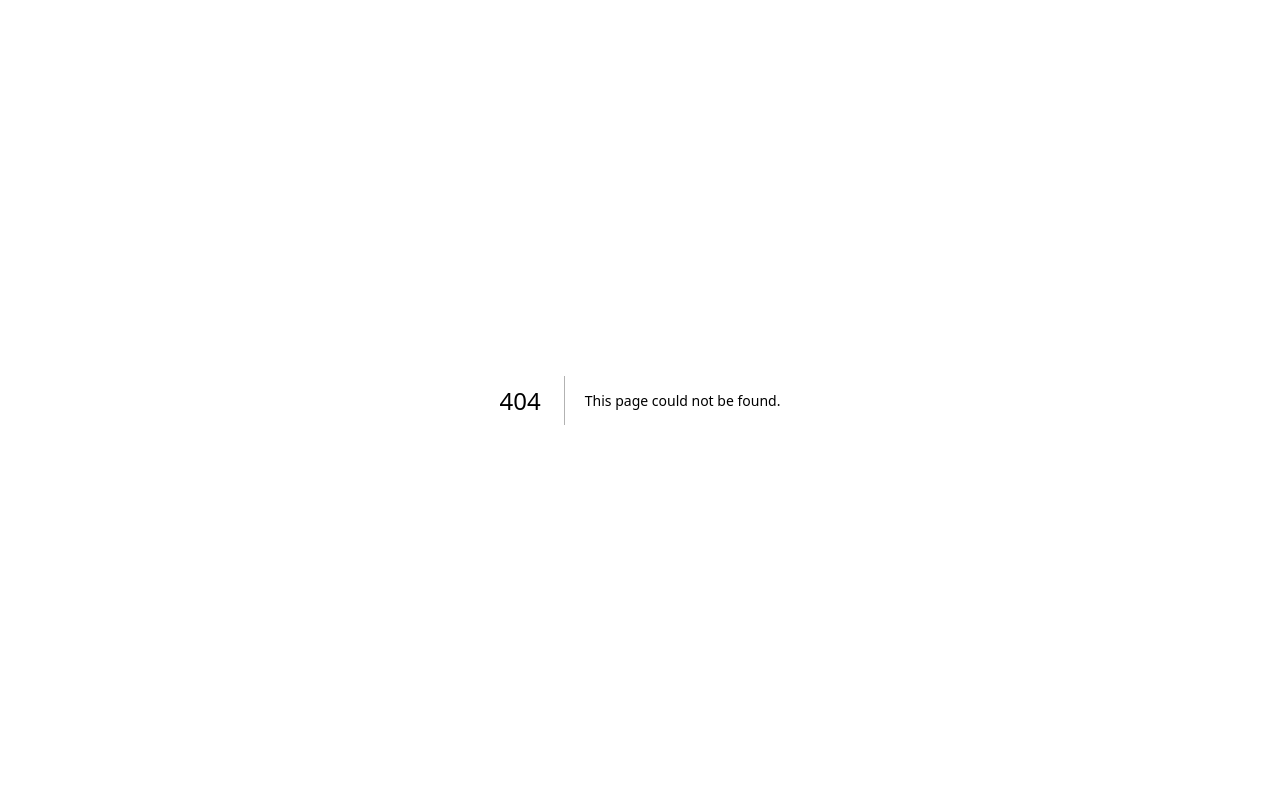
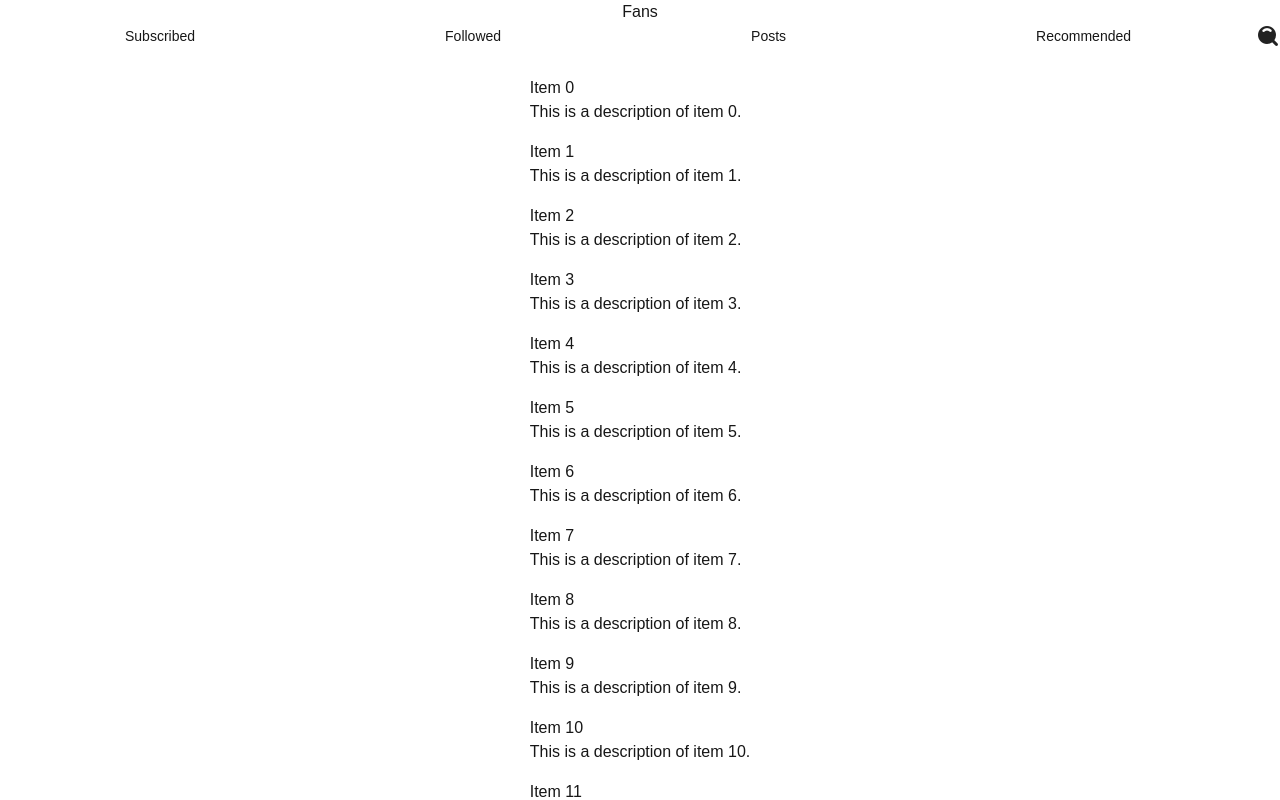
Before and after one commit to doudoumao1031/onlyfans-web, a Next.js app: page /explore/posts in a window 1280 px wide. Before the commit this address had no page. Built offline with nearby package versions, Linux system fonts and the light colour scheme.

Commit message:
explore constructure update

```diff
--- /dev/null
+++ b/app/explore/layout.tsx
@@ -0,0 +1,12 @@
+import Header from '@/ui/common/header';
+import Nav from '@/ui/explore/nav'
+
+export default function Layout({ children }: { children: React.ReactNode }) {
+  return (
+    <div className="flex h-screen flex-col w-full justify-start items-center">
+        <Header />
+        <Nav />
+        <div className="grow px-4 py-3 overflow-hidden">{children}</div>
+    </div>
+  );
+}
--- a/app/waterfall/page.tsx
+++ b/app/explore/posts/page.tsx
@@ -1,5 +1,5 @@
-import InfiniteScroll from "@/app/ui/waterfall/infinite-scroll-swr";
-import {fetchSeeds} from "@/app/lib/data";
+import InfiniteScroll from "@/ui/explore/infinite-scroll-swr";
+import {fetchSeeds} from "@/lib/data";
 
 // You don’t need to change the implementation of fetchSeeds.
 export const revalidate = 3600; // Regenerate the page every 3600 seconds
@@ -7,7 +7,7 @@ export const revalidate = 3600; // Regenerate the page every 3600 seconds
 export default async function Page() {
     const { items, hasMore } = await fetchSeeds(1);
     return (
-        <div className="container mx-auto p-4">
+        <div className="container h-full mx-auto p-4">
             <InfiniteScroll initialItems={items} initialHasMore={hasMore} />
         </div>
     );
--- a/app/ui/waterfall/infinite-scroll-swr.tsx
+++ /dev/null
@@ -1,94 +0,0 @@
-"use client";
-
-import React, { useEffect, useState, useRef } from "react";
-import { debounce } from "lodash";
-import useSWR from "swr";
-
-const fetcher = (url: string) => fetch(url).then((res) => res.json());
-
-interface InfiniteScrollProps {
-    initialItems: number[];
-    initialHasMore: boolean;
-}
-
-export default function InfiniteScroll({ initialItems, initialHasMore }: InfiniteScrollProps){
-
-    const [items, setItems] = useState<number[]>(initialItems);
-    const [page, setPage] = useState(1);
-    const [hasMore, setHasMore] = useState(initialHasMore);
-    const isFetchingRef = useRef(false);
-
-    const { data, isValidating, error } = useSWR<{ items: number[]; hasMore: boolean }>(
-        hasMore ? `/api/seeds?page=${page}` : null,
-        fetcher,
-        { revalidateOnFocus: false, keepPreviousData: true }
-    );
-
-    // Preload the next page
-    // eslint-disable-next-line @typescript-eslint/no-unused-vars
-    const { data: nextPageData } = useSWR<{ items: number[]; hasMore: boolean }>(
-        hasMore ? `/api/seeds?page=${page + 1}` : null,
-        fetcher,
-        { revalidateOnFocus: false, keepPreviousData: true }
-    );
-
-    // If multiple scroll events fire close together,
-    // there might be race conditions that could lead to overlapping.
-    // Guards against overlapping fetches with a useRef
-    useEffect(() => {
-        if (data && page > 1 && !isFetchingRef.current) {
-            isFetchingRef.current = true;
-            setItems((prev) => [...prev, ...data.items]);
-            setHasMore(data.hasMore);
-            isFetchingRef.current = false;
-        }
-    }, [data]);
-
-    const handleScroll = debounce(() => {
-        if (
-            window.innerHeight + document.documentElement.scrollTop >=
-            document.documentElement.offsetHeight - 10
-        ) {
-            if (hasMore && !isValidating) {
-                setPage((prev) => prev + 1);
-            }
-        }
-    }, 200);
-
-    useEffect(() => {
-        window.addEventListener("scroll", handleScroll);
-        return () => window.removeEventListener("scroll", handleScroll);
-    }, [hasMore, isValidating]);
-
-
-    if (error) {
-        return <div className="text-center mt-4 text-red-500">Failed to load data. Please try again.</div>;
-    }
-    return (
-      <>
-        <div className="max-w-lg mx-auto grid grid-cols-1 gap-4">
-            {items.map((item, index) => (
-                <div key={index} className="card shadow-lg">
-                    <div className="card-body">
-                        <h2 className="card-title">Item {item}</h2>
-                        <p>This is a description of item {item}.</p>
-                    </div>
-                </div>
-            ))}
-        </div>
-        {error && (
-            <div className="text-center mt-4 text-red-500">Failed to load data. Please try again.</div>
-        )}
-        {isValidating && (
-            <div className="text-center mt-4">
-                <button className="btn btn-primary loading">Loading...</button>
-            </div>
-        )}
-        {!hasMore && (
-            <div className="text-center mt-4">
-                <p className="text-gray-500">You have reached the end.</p>
-            </div>
-        )}
-      </>
-    );
-};
--- a/package.json
+++ b/package.json
@@ -9,6 +9,7 @@
     "lint": "next lint"
   },
   "dependencies": {
+    "clsx": "^2.1.1",
     "lodash": "^4.17.21",
     "next": "15.0.4",
     "react": "^19.0.0",
--- /dev/null
+++ b/ui/common/header.tsx
@@ -0,0 +1,13 @@
+// import Link from 'next/link';
+// import Image from 'next/image';
+// import NavLinks from "@/ui/explore/nav-links"
+
+export default function Header() {
+    return (
+        <div className="flex flex-row w-full h-11 justify-center items-center">
+            <span className="text-2xl">
+                Fans
+            </span>
+        </div>
+    )
+}
--- /dev/null
+++ b/ui/explore/infinite-scroll-swr.tsx
@@ -0,0 +1,115 @@
+"use client";
+
+import React, { useEffect, useState, useRef } from "react";
+import { debounce } from "lodash";
+import useSWR from "swr";
+
+const fetcher = (url: string) => fetch(url).then((res) => res.json());
+
+interface InfiniteScrollProps {
+    initialItems: number[];
+    initialHasMore: boolean;
+}
+
+export default function InfiniteScroll({ initialItems, initialHasMore }: InfiniteScrollProps){
+
+    const [items, setItems] = useState<number[]>(initialItems);
+    const [page, setPage] = useState(1);
+    const [hasMore, setHasMore] = useState(initialHasMore);
+    const isFetchingRef = useRef(false);
+    const containerRef = useRef<HTMLDivElement | null>(null); // Ref for the scrollable container
+
+    const { data, isValidating, error } = useSWR<{ items: number[]; hasMore: boolean }>(
+        hasMore ? `/api/seeds?page=${page}` : null,
+        fetcher,
+        { revalidateOnFocus: false, keepPreviousData: true }
+    );
+
+    // Preload the next page
+    // eslint-disable-next-line @typescript-eslint/no-unused-vars
+    const { data: nextPageData } = useSWR<{ items: number[]; hasMore: boolean }>(
+        hasMore ? `/api/seeds?page=${page + 1}` : null,
+        fetcher,
+        { revalidateOnFocus: false, keepPreviousData: true }
+    );
+
+    // If multiple scroll events fire close together,
+    // there might be race conditions that could lead to overlapping.
+    // Guards against overlapping fetches with a useRef
+    useEffect(() => {
+        if (data && page > 1 && !isFetchingRef.current) {
+            isFetchingRef.current = true;
+            setItems((prev) => [...prev, ...data.items]);
+            setHasMore(data.hasMore);
+            isFetchingRef.current = false;
+        }
+    }, [data]);
+
+    // const handleScroll = debounce(() => {
+    //     if (
+    //         window.innerHeight + document.documentElement.scrollTop >=
+    //         document.documentElement.offsetHeight - 10
+    //     ) {
+    //         if (hasMore && !isValidating) {
+    //             setPage((prev) => prev + 1);
+    //         }
+    //     }
+    // }, 200);
+
+    const handleScroll = debounce(() => {
+        const container = containerRef.current;
+        if (container) {
+            const { scrollTop, scrollHeight, clientHeight } = container;
+            if (scrollTop + clientHeight >= scrollHeight - 10) {
+                if (hasMore && !isValidating) {
+                    setPage((prev) => prev + 1);
+                }
+            }
+        }
+    }, 200);
+
+    // useEffect(() => {
+    //     window.addEventListener("scroll", handleScroll);
+    //     return () => window.removeEventListener("scroll", handleScroll);
+    // }, [hasMore, isValidating]);
+
+    useEffect(() => {
+        const container = containerRef.current;
+        if (container) {
+            container.addEventListener("scroll", handleScroll);
+            return () => container.removeEventListener("scroll", handleScroll);
+        }
+    }, [hasMore, isValidating]);
+
+    if (error) {
+        return <div className="text-center mt-4 text-red-500">Failed to load data. Please try again.</div>;
+    }
+
+    return (
+        <div
+            ref={containerRef}
+            className="h-full overflow-y-auto"
+        >
+            <div className="max-w-lg mx-auto grid grid-cols-1 gap-4">
+                {items.map((item, index) => (
+                    <div key={index} className="card shadow-lg">
+                        <div className="card-body">
+                            <h2 className="card-title">Item {item}</h2>
+                            <p>This is a description of item {item}.</p>
+                        </div>
+                    </div>
+                ))}
+            </div>
+            {isValidating && (
+                <div className="text-center mt-4">
+                    <button className="btn btn-primary loading">Loading...</button>
+                </div>
+            )}
+            {!hasMore && (
+                <div className="text-center mt-4">
+                    <p className="text-gray-500">You have reached the end.</p>
+                </div>
+            )}
+        </div>
+    );
+};
--- /dev/null
+++ b/ui/explore/nav-links.tsx
@@ -0,0 +1,35 @@
+'use client';
+import Link from 'next/link';
+import { usePathname } from 'next/navigation';
+import clsx from 'clsx';
+
+const links = [
+    { name: 'Subscribed', href: '/explore/subscribed' },
+    { name: 'Followed', href: '/explore/followed' },
+    { name: 'Posts', href: '/explore/posts' },
+    { name: 'Recommended', href: '/explore/recommended' },
+  ];
+
+
+  export default function NavLinks() {
+    const pathname = usePathname();
+    return (
+      <div className="flex w-full border-b border-gray-300">
+        {links.map((link) => (
+          <Link
+            key={link.name}
+            href={link.href}
+            className={clsx(
+              'flex grow items-center justify-center text-sm font-medium py-2 hover:text-blue-600',
+              {
+                'border-b-2 border-blue-600 text-blue-600': pathname === link.href,
+                'text-gray-700': pathname !== link.href,
+              }
+            )}
+          >
+            {link.name}
+          </Link>
+        ))}
+      </div>
+    );
+  }
--- /dev/null
+++ b/ui/explore/nav.tsx
@@ -0,0 +1,21 @@
+import Link from 'next/link';
+import Image from 'next/image';
+import NavLinks from "@/ui/explore/nav-links"
+
+export default function Nav() {
+    return (
+        <div className="flex flex-row w-full h-14 px-3">
+            <div className="flex grow flex-row justify-between items-center">
+                <NavLinks />
+            </div>
+            <Link className="flex items-center justify-center" href="/search">
+                <Image
+                    src="/icons/icon_search.png"
+                    width={24}
+                    height={24}
+                    alt="Search content or bloger"
+                />
+            </Link>
+        </div>
+    )
+}
```
Also changed, not shown: app/explore/page.tsx (added), lib/data.ts (renamed from app/lib/data.ts), lib/placeholder-data.ts (added), public/icons/icon_search.png (added), ui/explore/infinite-scroll-react-query.tsx (added), 1 other file (tests, documents, lock files or other folders).
